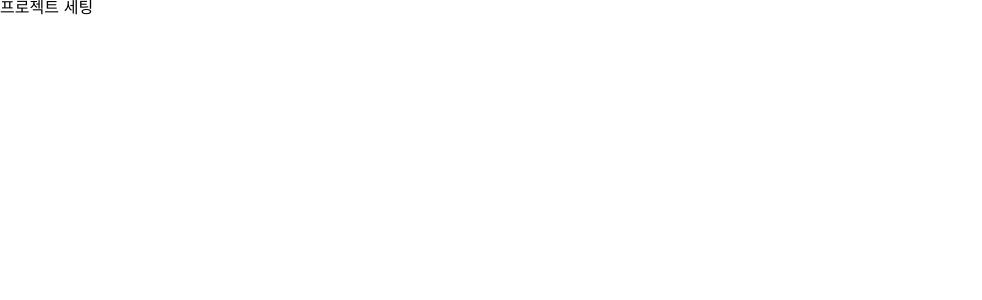
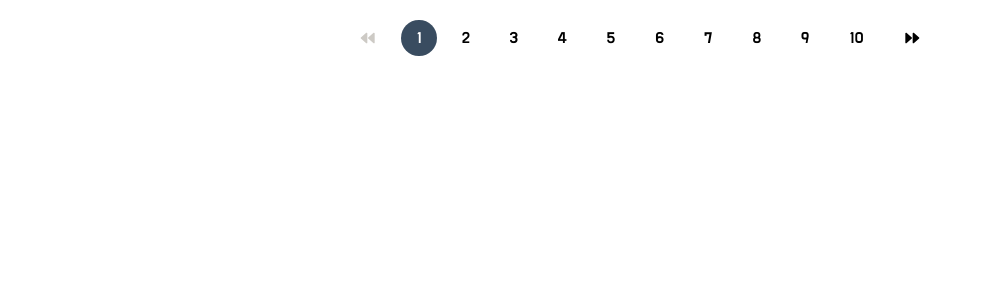
Before and after one commit to sorrel012/log-us, a Next.js app: page / in a window 1280 px wide. Shown: the top 300 px of the page, without its empty margins (0-982 px from the left). Built offline with nearby package versions, Linux system fonts and the light colour scheme.

Commit message:
feat: 페이징 구현

```diff
--- a/src/app/page.tsx
+++ b/src/app/page.tsx
@@ -1,3 +1,23 @@
+'use client';
+
+import Pagination from '@/components/Pagination';
+import { useState } from 'react';
+
 export default function Home() {
-    return <div>프로젝트 세팅</div>;
+    const [currentPage, setCurrentPage] = useState(1);
+    const [totalPages, setTotalPages] = useState(40);
+
+    const handlePagination = (newPage) => {
+        setCurrentPage(newPage);
+    };
+
+    return (
+        <div>
+            <Pagination
+                currentPage={currentPage}
+                totalPages={totalPages}
+                onPageChange={handlePagination}
+            />
+        </div>
+    );
 }
--- /dev/null
+++ b/src/components/Pagination.tsx
@@ -0,0 +1,75 @@
+'use client';
+
+import {
+    TbPlayerTrackNextFilled,
+    TbPlayerTrackPrevFilled,
+} from 'react-icons/tb';
+
+interface PageProps {
+    currentPage: number;
+    totalPages: number;
+    onPageChange: (page: number) => void;
+}
+
+export default function Pagination({
+    currentPage,
+    totalPages,
+    onPageChange,
+}: PageProps) {
+    const maxVisiblePages = 10;
+
+    const getPageNumbers = () => {
+        const halfRange = Math.floor(maxVisiblePages / 2);
+        let startPage = Math.max(1, currentPage - halfRange);
+        let endPage = Math.min(totalPages, currentPage + halfRange);
+
+        if (endPage - startPage + 1 < maxVisiblePages) {
+            if (startPage === 1) {
+                endPage = Math.min(totalPages, startPage + maxVisiblePages - 1);
+            } else if (endPage === totalPages) {
+                startPage = Math.max(1, endPage - maxVisiblePages + 1);
+            }
+        }
+
+        return Array.from(
+            { length: endPage - startPage + 1 },
+            (_, i) => startPage + i,
+        );
+    };
+
+    const handlePageChange = (newPage) => {
+        if (newPage >= 1 && newPage <= totalPages) {
+            onPageChange(newPage);
+        }
+    };
+
+    const pageNumbers = getPageNumbers();
+
+    return (
+        <div className="pagination">
+            <button
+                onClick={() => handlePageChange(currentPage - 1)}
+                disabled={currentPage === 1}
+            >
+                <TbPlayerTrackPrevFilled />
+            </button>
+
+            {pageNumbers.map((page) => (
+                <button
+                    key={page}
+                    onClick={() => handlePageChange(page)}
+                    className={currentPage === page ? 'active' : ''}
+                >
+                    {page}
+                </button>
+            ))}
+
+            <button
+                onClick={() => handlePageChange(currentPage + 1)}
+                disabled={currentPage === totalPages}
+            >
+                <TbPlayerTrackNextFilled />
+            </button>
+        </div>
+    );
+}
--- a/src/styles/globals.css
+++ b/src/styles/globals.css
@@ -78,4 +78,26 @@ h1, h2, h3, h4, h5, h6 {
   font-family: "SUIT-Regular", sans-serif;
 }
 
+/* 페이징 */
+.pagination {
+  display: flex;
+  justify-content: center;
+  margin: 20px 0;
+}
+.pagination button {
+  margin: 0 5px;
+  padding: 10px 15px;
+  border: none;
+  cursor: pointer;
+}
+.pagination button:disabled {
+  cursor: not-allowed;
+  color: #CDCAC5;
+}
+.pagination .active {
+  background-color: #394C60;
+  color: white;
+  border-radius: 50%;
+}
+
 /*# sourceMappingURL=globals.css.map */
--- a/src/styles/globals.scss
+++ b/src/styles/globals.scss
@@ -1,6 +1,13 @@
 @tailwind base;
 @tailwind components;
 @tailwind utilities;
+
+$color-brown: #A38970;
+$color-gray: #CDCAC5;
+$color-beige: #EFECE7;
+$color-light-blue: #6E7F91;
+$color-light-blue-opacity: rgba(110, 127, 145, 0.8);
+$color-dark-blue: #394C60;
 
 @font-face {
   font-family: 'SUIT-Regular';
@@ -71,3 +78,29 @@ h1, h2, h3, h4, h5, h6 {
     font-family: 'SUIT-Regular', sans-serif;
   }
 }
+
+/* 페이징 */
+.pagination {
+  display: flex;
+  justify-content: center;
+  margin: 20px 0;
+
+  button {
+    margin: 0 5px;
+    padding: 10px 15px;
+    border: none;
+    cursor: pointer;
+
+    &:disabled {
+      cursor: not-allowed;
+      color: $color-gray
+    }
+  }
+
+
+  .active {
+    background-color: $color-dark-blue;
+    color: white;
+    border-radius: 50%;
+  }
+}
```
Also changed, not shown: 1 other file (tests, documents, lock files or other folders).
